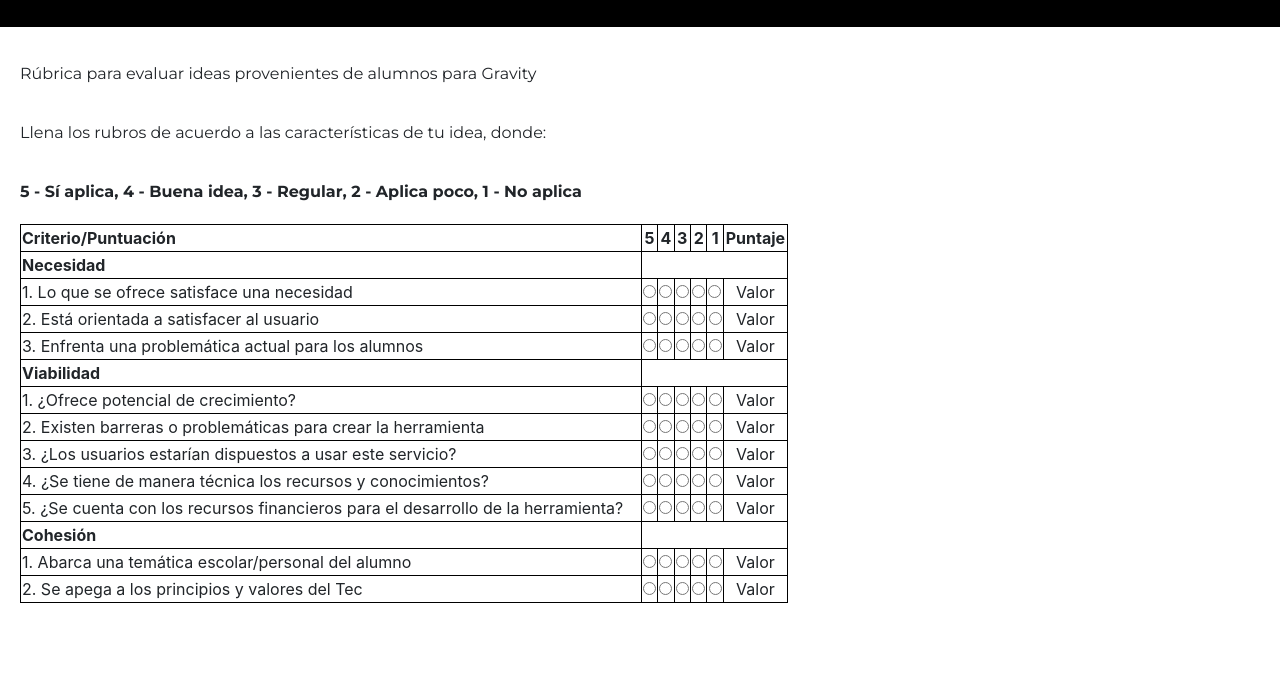
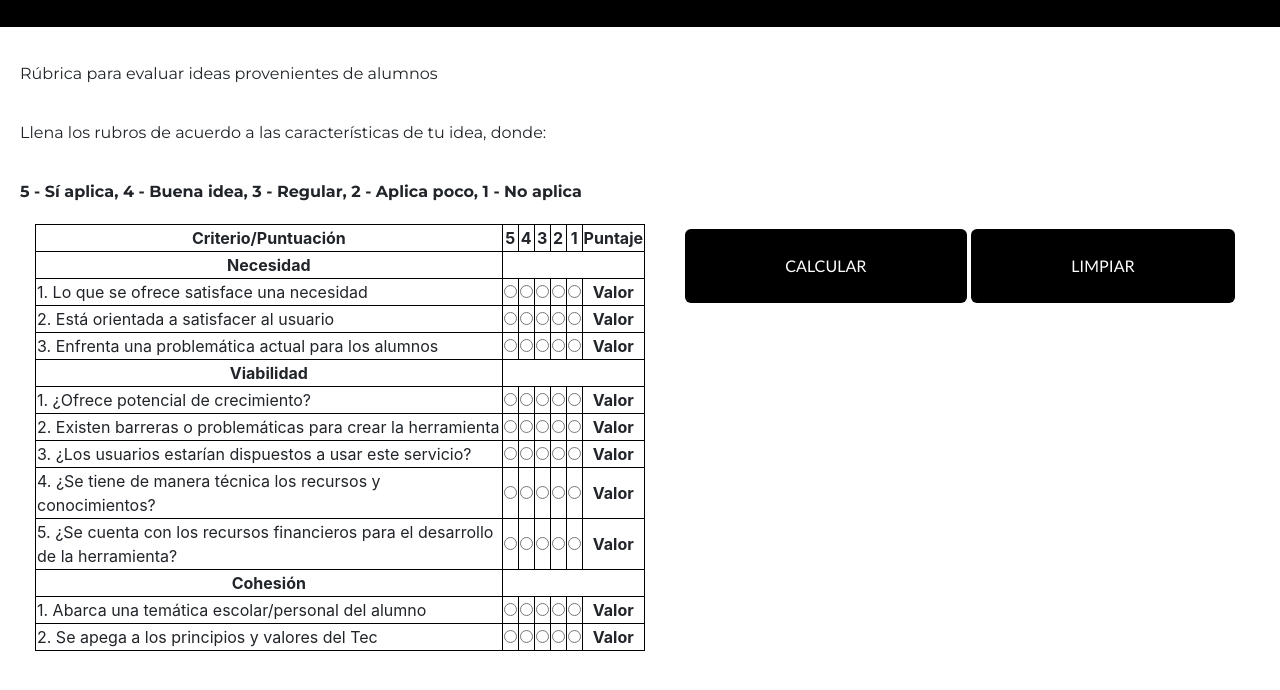
Before and after one commit to DanielSGA/rubricapetalonegro, a plain HTML site: page index.html in a window 1280 px wide. Shown: the part 74-764 px from the top of the page. Drawn offline with nearby package versions, Linux system fonts and the light colour scheme.

Commit message:
Avance 10 Septiembre

```diff
--- a/css/styles.css
+++ b/css/styles.css
@@ -37,3 +37,45 @@ table {
 .num {
     text-align: center;
 }
+
+.val {
+    font-weight: bold;
+    text-align: center;
+}
+
+th {
+    text-align: center;
+}
+
+.button {
+    text-align: center;
+    margin: 5px;
+}
+
+input[type="button"] {
+    padding: 25px 100px 25px 100px;
+    background-color: black;
+    color: white;
+    border-radius: 0.5px;
+    transition: background-color 1.5s;
+    font-size: medium;
+    border-radius: 6px;
+    border: none;
+    font-family: 'Lato';
+    margin-bottom: 20px;
+
+}
+
+input[type="button"]:hover {
+    opacity: 0.5;
+    background-color: grey;
+}
+
+input[type="button"]:active {
+    transform: translateY(4px);
+    box-shadow: 0 7px #666;
+}
+
+input[type="button"]:focus {
+    outline:0;
+}
--- a/index.html
+++ b/index.html
@@ -17,11 +17,15 @@
 </head>
 <body>
 
-    <div class="desc">Rúbrica para evaluar ideas provenientes de alumnos para Gravity</div>
+    <div class="desc">Rúbrica para evaluar ideas provenientes de alumnos</div>
     <div class="desc">Llena los rubros de acuerdo a las características de tu idea, donde:<br></div>
     <div class="instr">5 - Sí aplica, 4 - Buena idea, 3 - Regular, 2 - Aplica poco, 1 - No aplica</div>
 
-    <table style="width:60%">
+  <div class="container-fluid">
+    <div class="row">
+      <div class="col">
+
+    <table style="width:100%">
             <tr>
               <th>Criterio/Puntuación</th>
               <th class="num">5</th>
@@ -37,35 +41,35 @@
             <tr>
                 <form action="radio">
                     <td>1. Lo que se ofrece satisface una necesidad</td>
-                    <td class="num1"><input type="radio" name="5" value="5"></td>
-                    <td class="num1"><input type="radio" name="4" value="4"></td>
-                    <td class="num1"><input type="radio" name="3" value="3"></td>
-                    <td class="num1"><input type="radio" name="2" value="2"></td>
-                    <td class="num1"><input type="radio" name="1" value="1"></td>
+                    <td class="num1"><input type="radio" name="r1" value="5"></td>
+                    <td class="num1"><input type="radio" name="r1" value="4"></td>
+                    <td class="num1"><input type="radio" name="r1" value="3"></td>
+                    <td class="num1"><input type="radio" name="r1" value="2"></td>
+                    <td class="num1"><input type="radio" name="r1" value="1"></td>
                 </form>
-              <td class="num">Valor</td>
+              <td class="val">Valor</td>
             </tr>
             <tr>
                 <form action="radio">
                     <td>2. Está orientada a satisfacer al usuario</td>
-                    <td class="num"><input type="radio" name="5" value="5"></td>
-                    <td class="num"><input type="radio" name="4" value="4"></td>
-                    <td class="num"><input type="radio" name="3" value="3"></td>
-                    <td class="num"><input type="radio" name="2" value="2"></td>
-                    <td class="num"><input type="radio" name="1" value="1"></td>
+                    <td class="num"><input type="radio" name="r2" value="5"></td>
+                    <td class="num"><input type="radio" name="r2" value="4"></td>
+                    <td class="num"><input type="radio" name="r2" value="3"></td>
+                    <td class="num"><input type="radio" name="r2" value="2"></td>
+                    <td class="num"><input type="radio" name="r3" value="1"></td>
                 </form>
-              <td class="num">Valor</td>
+              <td class="val">Valor</td>
             </tr>
             <tr>
                 <form action="radio">
                     <td>3. Enfrenta una problemática actual para los alumnos</td>
-                    <td class="num"><input type="radio" name="5" value="5"></td>
-                    <td class="num"><input type="radio" name="4" value="4"></td>
-                    <td class="num"><input type="radio" name="3" value="3"></td>
-                    <td class="num"><input type="radio" name="2" value="2"></td>
-                    <td class="num"><input type="radio" name="1" value="1"></td>
+                    <td class="num"><input type="radio" name="r3" value="5"></td>
+                    <td class="num"><input type="radio" name="r3" value="4"></td>
+                    <td class="num"><input type="radio" name="r3" value="3"></td>
+                    <td class="num"><input type="radio" name="r3" value="2"></td>
+                    <td class="num"><input type="radio" name="r3" value="1"></td>
                 </form>
-              <td class="num">Valor</td>
+              <td class="val">Valor</td>
             </tr>
             <tr>
                 <th>Viabilidad</th>
@@ -73,57 +77,57 @@
             <tr>
                 <form action="radio">
                     <td>1. ¿Ofrece potencial de crecimiento?</td>
-                    <td class="num"><input type="radio" name="5" value="5"></td>
-                    <td class="num"><input type="radio" name="4" value="4"></td>
-                    <td class="num"><input type="radio" name="3" value="3"></td>
-                    <td class="num"><input type="radio" name="2" value="2"></td>
-                    <td class="num"><input type="radio" name="1" value="1"></td>
+                    <td class="num"><input type="radio" name="r4" value="5"></td>
+                    <td class="num"><input type="radio" name="r4" value="4"></td>
+                    <td class="num"><input type="radio" name="r4" value="3"></td>
+                    <td class="num"><input type="radio" name="r4" value="2"></td>
+                    <td class="num"><input type="radio" name="r4" value="1"></td>
                 </form>
-              <td class="num">Valor</td>
+              <td class="val">Valor</td>
             </tr>
             <tr>
                 <form action="radio">
                     <td>2. Existen barreras o problemáticas para crear la herramienta</td>
-                    <td class="num"><input type="radio" name="5" value="5"></td>
-                    <td class="num"><input type="radio" name="4" value="4"></td>
-                    <td class="num"><input type="radio" name="3" value="3"></td>
-                    <td class="num"><input type="radio" name="2" value="2"></td>
-                    <td class="num"><input type="radio" name="1" value="1"></td>
+                    <td class="num"><input type="radio" name="r5" value="5"></td>
+                    <td class="num"><input type="radio" name="r5" value="4"></td>
+                    <td class="num"><input type="radio" name="r5" value="3"></td>
+                    <td class="num"><input type="radio" name="r5" value="2"></td>
+                    <td class="num"><input type="radio" name="r5" value="1"></td>
                 </form>
-              <td class="num">Valor</td>
+              <td class="val">Valor</td>
             </tr>
             <tr>
                 <form action="radio">
                     <td>3. ¿Los usuarios estarían dispuestos a usar este servicio?</td>
-                    <td class="num"><input type="radio" name="5" value="5"></td>
-                    <td class="num"><input type="radio" name="4" value="4"></td>
-                    <td class="num"><input type="radio" name="3" value="3"></td>
-                    <td class="num"><input type="radio" name="2" value="2"></td>
-                    <td class="num"><input type="radio" name="1" value="1"></td>
+                    <td class="num"><input type="radio" name="r6" value="5"></td>
+                    <td class="num"><input type="radio" name="r6" value="4"></td>
+                    <td class="num"><input type="radio" name="r6" value="3"></td>
+                    <td class="num"><input type="radio" name="r6" value="2"></td>
+                    <td class="num"><input type="radio" name="r6" value="1"></td>
                 </form>
-              <td class="num">Valor</td>
+              <td class="val">Valor</td>
             </tr>
             <tr>
                 <form action="radio">
                     <td>4. ¿Se tiene de manera técnica los recursos y conocimientos?</td>
-                    <td class="num"><input type="radio" name="5" value="5"></td>
-                    <td class="num"><input type="radio" name="4" value="4"></td>
-                    <td class="num"><input type="radio" name="3" value="3"></td>
-                    <td class="num"><input type="radio" name="2" value="2"></td>
-                    <td class="num"><input type="radio" name="1" value="1"></td>
+                    <td class="num"><input type="radio" name="r7" value="5"></td>
+                    <td class="num"><input type="radio" name="r7" value="4"></td>
+                    <td class="num"><input type="radio" name="r7" value="3"></td>
+                    <td class="num"><input type="radio" name="r7" value="2"></td>
+                    <td class="num"><input type="radio" name="r7" value="1"></td>
                 </form>
-              <td class="num">Valor</td>
+              <td class="val">Valor</td>
             </tr>
             <tr>
                 <form action="radio">
                     <td>5. ¿Se cuenta con los recursos financieros para el desarrollo de la herramienta?</td>
-                    <td class="num"><input type="radio" name="5" value="5"></td>
-                    <td class="num"><input type="radio" name="4" value="4"></td>
-                    <td class="num"><input type="radio" name="3" value="3"></td>
-                    <td class="num"><input type="radio" name="2" value="2"></td>
-                    <td class="num"><input type="radio" name="1" value="1"></td>
+                    <td class="num"><input type="radio" name="r8" value="5"></td>
+                    <td class="num"><input type="radio" name="r8" value="4"></td>
+                    <td class="num"><input type="radio" name="r8" value="3"></td>
+                    <td class="num"><input type="radio" name="r8" value="2"></td>
+                    <td class="num"><input type="radio" name="r8" value="1"></td>
                 </form>
-              <td class="num">Valor</td>
+              <td class="val">Valor</td>
             </tr>
             <tr>
                 <th>Cohesión</th>
@@ -131,26 +135,37 @@
             <tr>
                 <form action="radio">
                     <td>1. Abarca una temática escolar/personal del alumno</td>
-                    <td class="num"><input type="radio" name="5" value="5"></td>
-                    <td class="num"><input type="radio" name="4" value="4"></td>
-                    <td class="num"><input type="radio" name="3" value="3"></td>
-                    <td class="num"><input type="radio" name="2" value="2"></td>
-                    <td class="num"><input type="radio" name="1" value="1"></td>
+                    <td class="num"><input type="radio" name="r9" value="5"></td>
+                    <td class="num"><input type="radio" name="r9" value="4"></td>
+                    <td class="num"><input type="radio" name="r9" value="3"></td>
+                    <td class="num"><input type="radio" name="r9" value="2"></td>
+                    <td class="num"><input type="radio" name="r9" value="1"></td>
                 </form>
-              <td class="num">Valor</td>
+              <td class="val">Valor</td>
             </tr>
             <tr>
                 <form action="radio">
                     <td>2. Se apega a los principios y valores del Tec</td>
-                    <td class="num"><input type="radio" name="5" value="5"></td>
-                    <td class="num"><input type="radio" name="4" value="4"></td>
-                    <td class="num"><input type="radio" name="3" value="3"></td>
-                    <td class="num"><input type="radio" name="2" value="2"></td>
-                    <td class="num"><input type="radio" name="1" value="1"></td>
+                    <td class="num"><input type="radio" name="r10" value="5"></td>
+                    <td class="num"><input type="radio" name="r10" value="4"></td>
+                    <td class="num"><input type="radio" name="r10" value="3"></td>
+                    <td class="num"><input type="radio" name="r10" value="2"></td>
+                    <td class="num"><input type="radio" name="r10" value="1"></td>
                 </form>
-              <td class="num">Valor</td>
+              <td class="val">Valor</td>
             </tr>
     </table>
+  </div>
+
+  <div class="col">
+    <div class="button">
+      <input type="button" value="CALCULAR" id="btn_cal">
+      <input type="button" value="LIMPIAR" id="btn_clean">
+  </div>
+
+  </div>
+    </div>
+      </div>
     <script
     src="http://code.jquery.com/jquery-3.3.1.js"
     integrity="sha256-2Kok7MbOyxpgUVvAk/HJ2jigOSYS2auK4Pfzbm7uH60="
```
Also changed, not shown: js/main.js (+7 -8 lines), 1 other file.
